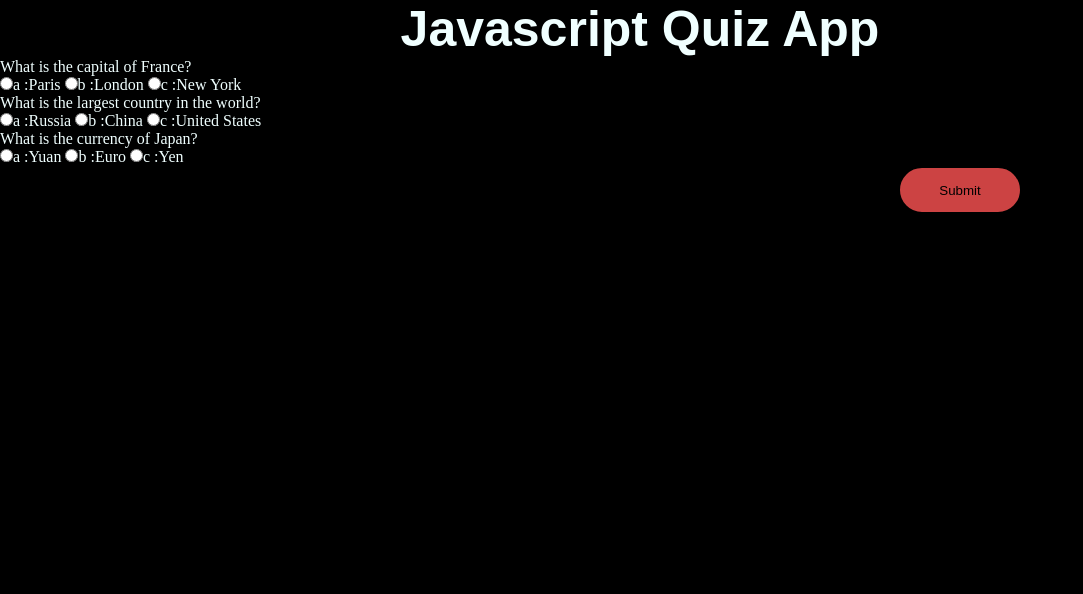
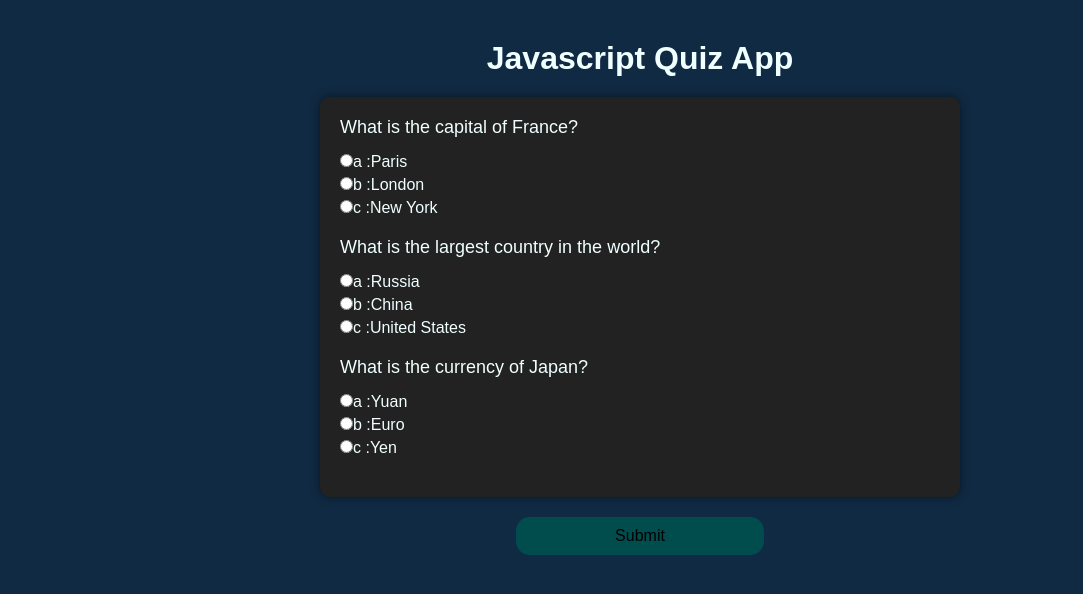
Before and after one commit to Anamay-Upreti/Quiz-App, a website: page index.html in a window 1280 px wide. Shown: the whole page, without its empty margins (0-1083 px from the left). Drawn offline with Linux system fonts and the light colour scheme; a web font is replaced by a local one.

Commit message:
added-some-css

```diff
--- a/index.html
+++ b/index.html
@@ -4,10 +4,11 @@
     <meta charset="UTF-8">
     <meta http-equiv="X-UA-Compatible" content="IE=edge">
     <meta name="viewport" content="width=device-width, initial-scale=1.0">
+    <link href="./output.css" rel="stylesheet">
     <link rel="stylesheet" href="style.css">
     <title>Quiz App</title>
 </head>
-<body style="background-color: black; color: azure;">
+<body >
     <h1>Javascript Quiz App</h1>
 
     <div id="quiz"></div>
--- /dev/null
+++ b/package.json
@@ -0,0 +1,5 @@
+{
+  "devDependencies": {
+    "tailwindcss": "^3.4.3"
+  }
+}
--- a/style.css
+++ b/style.css
@@ -5,29 +5,63 @@
     padding: 0;
 
 }
-h1{
-    font-family: 'Anuphan', sans-serif;
-    display: flex;
-    justify-content: center;
-    align-items: center;
-    font-size: 50px;
+body {
+    background-color: #102A43;
+    color: azure;
+    font-family: Arial, sans-serif;
+    margin: 0;
+    padding: 20px;
 }
-#submit{
-    position: relative;
-    left: 898px;
-    width: 124px;
-    height: 48px;
-    border-radius: 41px;
-    background-color: #cc4343;
+
+h1 {
+    margin: 20px;
+    text-align: center;
+}
+
+#quiz {
+    max-width: 600px;
+    margin: 0 auto;
+    padding: 20px;
+    background: #222;
+    border-radius: 10px;
+    box-shadow: 0 0 10px rgba(0, 0, 0, 0.5);
+}
+
+.question {
+    margin-bottom: 15px;
+    font-size: 18px;
+}
+
+.answers {
+    margin-bottom: 20px;
+}
+
+.answers label {
+    display: block;
+    margin-bottom: 5px;
+}
+
+#submit {
+    margin: 20px auto;
+    display: block;
+    width: 20%;
+    padding: 10px;
+    background:  #014D4E;
+    border: none;
+    color: black;
+    font-size: 16px;
     cursor: pointer;
-    border: 2px solid rgb(0, 0, 0);
-    font-family: 'Anuphan', sans-serif;
+    border-radius: 14px;
+
+    transition: background 0.3s;
 }
-#submit:hover{
-    background-color: #ffacac;
+
+#submit:hover {
+    background: #555;
 }
-#results{
-    display: flex;
-    justify-content: center;
-    align-items: center;
+
+#results {
+    text-align: center;
+    font-size: 20px;
+    margin-top: 20px;
 }
```
Also changed, not shown: tailwind.config.js (added, +8 -0 lines), src/input.css (added), src/output.css (added), 1 other file.
